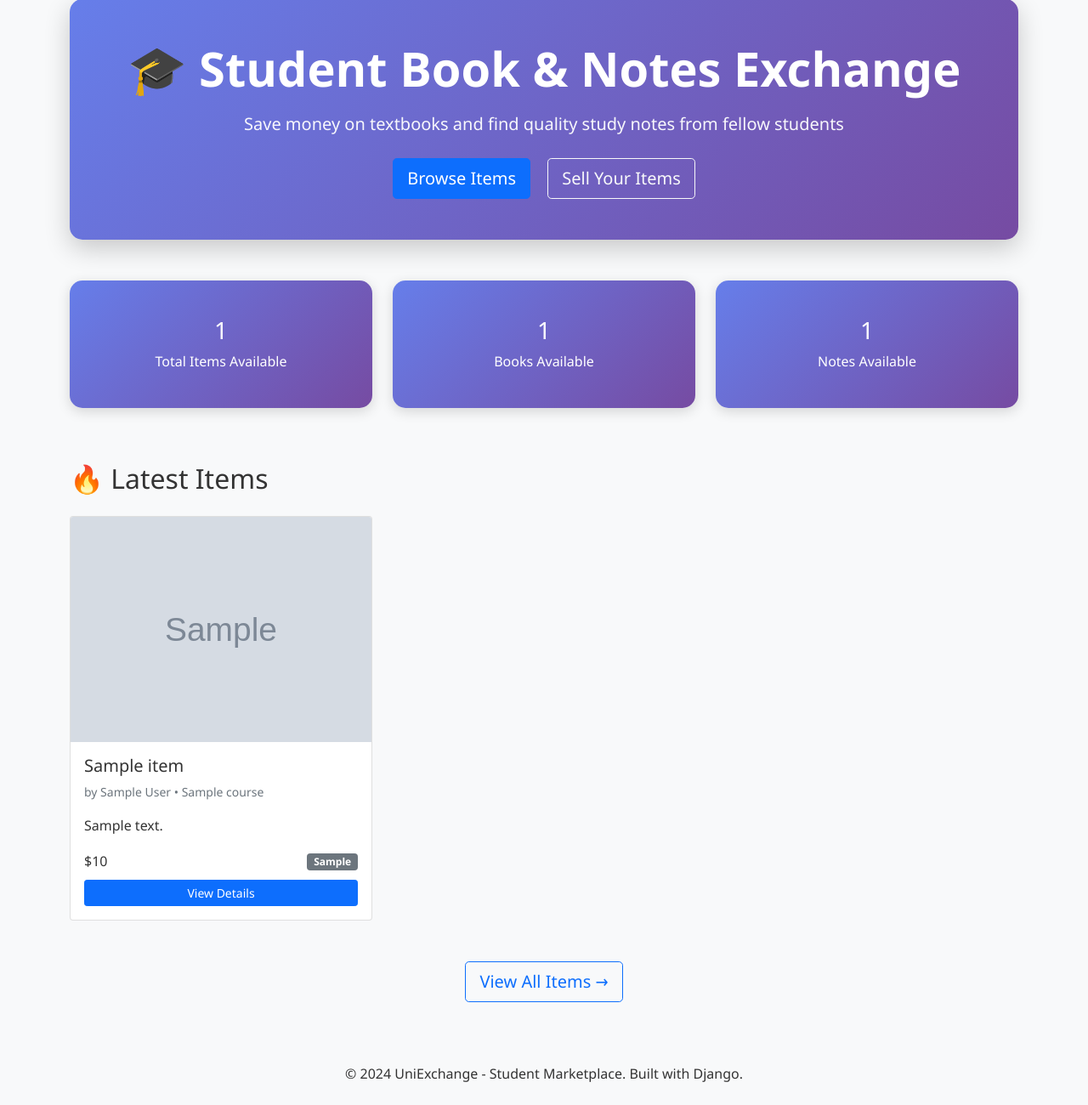
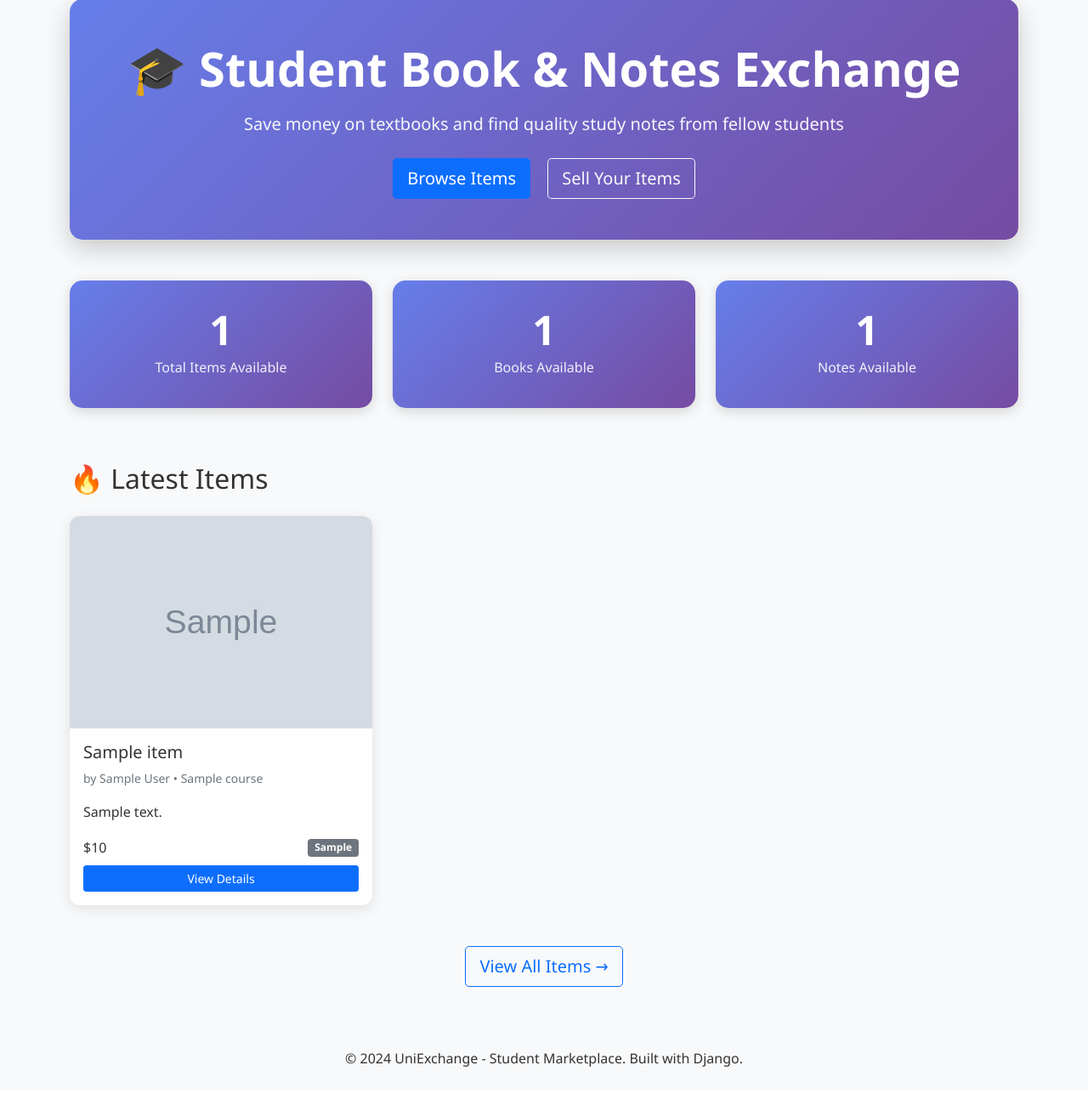
Before and after one commit to SamraAzizi/Student-Book-Exchange, a Django app: template templates/home.html in a window 1280 px wide. Shown: the part 83-1383 px from the top of the page at 85% size. After the commit the page ends 1338 px from the top, so only its background shows below. Run offline with Django 3.2, Linux system fonts and the light colour scheme; the template is opened without the code that fills it: most values are stand-ins (such as "Sample title", 1, 10 or a date in 2020); grey boxes marked "Sample" are stand-in pictures; some libraries are stand-ins or nearby versions.

Commit message:
book exchange

```diff
--- a/static/css/style.css
+++ b/static/css/style.css
@@ -61,3 +61,42 @@ main {
     flex-direction: column;
     justify-content: center;
 }
+
+.stat-card:hover {
+    transform: translateY(-5px);
+    box-shadow: 0 8px 25px rgba(0, 0, 0, 0.25);
+}
+
+.stat-number {
+    font-size: 3rem;
+    font-weight: bold;
+    margin: 0;
+    line-height: 1;
+}
+
+.stat-label {
+    font-size: 1rem;
+    opacity: 0.9;
+    margin-top: 0.5rem;
+}
+
+/* Item Cards */
+.item-card {
+    border: none;
+    box-shadow: 0 4px 15px rgba(0, 0, 0, 0.1);
+    transition: all 0.3s ease;
+    border-radius: 12px;
+    overflow: hidden;
+    background: white;
+}
+
+.item-card:hover {
+    transform: translateY(-8px);
+    box-shadow: 0 12px 30px rgba(0, 0, 0, 0.2);
+}
+
+.item-image {
+    height: 250px;
+    object-fit: cover;
+    width: 100%;
+}
```
